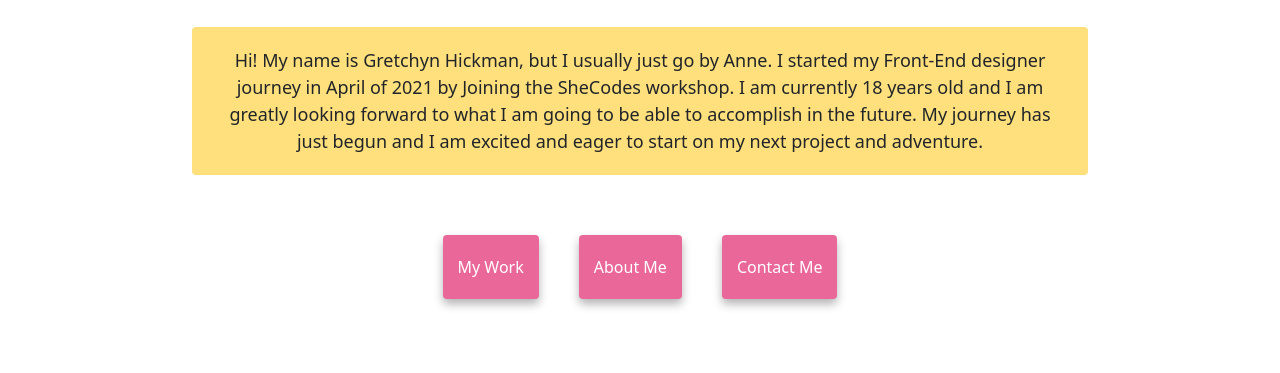
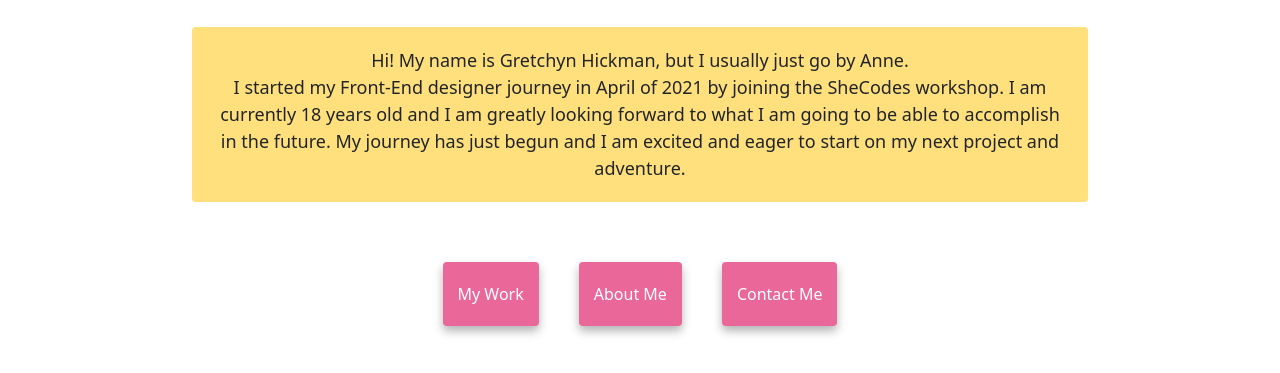
Before and after one commit to gretchyn-hickman/about-me-final-project, a plain HTML site: page index.html in a window 1280 px wide. Shown: the part 305-678 px from the top of the page. Drawn offline with nearby package versions, Linux system fonts and the light colour scheme.

Commit message:
fixed paragraph

```diff
--- a/index.html
+++ b/index.html
@@ -82,8 +82,8 @@
     <h3>Front-End Developer, based in America 🇺🇸</h3>
     <div class="about-paragraphs">
       <p id="aboutParagraph">
-        Hi! My name is Gretchyn Hickman, but I usually just go by Anne. I
-        started my Front-End designer journey in April of 2021 by Joining the
+        Hi! My name is Gretchyn Hickman, but I usually just go by Anne.<br />
+        I started my Front-End designer journey in April of 2021 by joining the
         SheCodes workshop. I am currently 18 years old and I am greatly looking
         forward to what I am going to be able to accomplish in the future. My
         journey has just begun and I am excited and eager to start on my next
```
